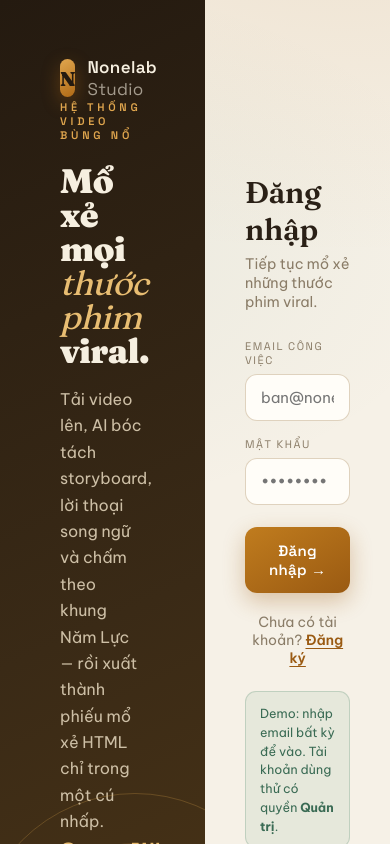
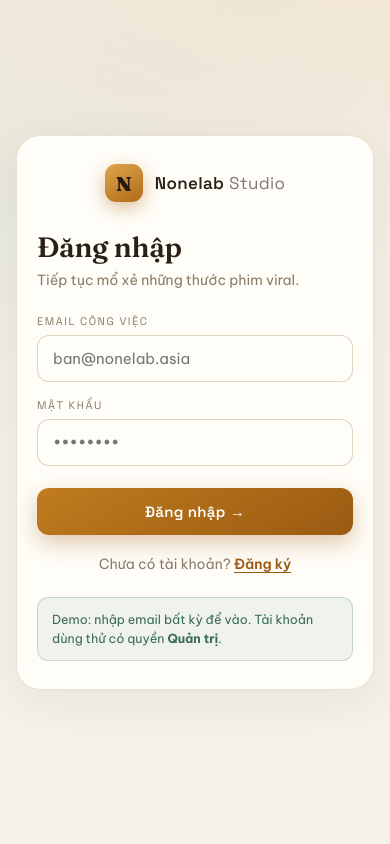
Before and after one commit to poke08888/videoana, a React (Vite) app: page / in a window 390 px wide. Shown: the top 844 px of the page. Built offline with nearby package versions, Linux system fonts and the light colour scheme.

Commit message:
style: style login/signup form as a premium card and optimize for mobile screens

```diff
--- a/src/App.tsx
+++ b/src/App.tsx
@@ -372,8 +372,9 @@ export default function App() {
   if (isAuth) {
     return (
       <div style={c("min-height:100vh;background:radial-gradient(1100px 560px at 88% -8%,rgba(176,106,22,.10),transparent 60%),radial-gradient(820px 460px at -4% 24%,rgba(60,122,94,.07),transparent 60%),#f6f1e7;color:#2a2016")}>
-        <div className="ns-fade" style={c("min-height:100vh;display:grid;grid-template-columns:1.05fr .95fr")}>
+        <div className="ns-fade" style={c(`min-height:100vh;display:grid;grid-template-columns:${isMobile ? "1fr" : "1.05fr .95fr"}`)}>
           {/* brand panel */}
+          {!isMobile && (
             <div style={c("position:relative;overflow:hidden;background:linear-gradient(155deg,#241a10,#3a2a16 60%,#4a3416);color:#f6efe0;padding:56px 60px;display:flex;flex-direction:column;justify-content:space-between")}>
               <div style={c("display:flex;align-items:center;gap:12px")}>
                 <div style={c("width:38px;height:38px;border-radius:11px;background:linear-gradient(150deg,#e0a64e,#b06a16);display:grid;place-items:center;font-family:'Fraunces',serif;font-weight:900;color:#241a10;font-size:20px;box-shadow:0 6px 18px rgba(176,106,22,.4)")}>N</div>
@@ -392,11 +393,18 @@ export default function App() {
               <div style={c("position:absolute;right:-90px;bottom:-90px;width:320px;height:320px;border-radius:50%;border:1px solid rgba(224,166,78,.25)")} />
               <div style={c("position:absolute;right:-40px;bottom:-40px;width:220px;height:220px;border-radius:50%;border:1px solid rgba(224,166,78,.18)")} />
             </div>
+          )}
           {/* form panel */}
-          <div style={c("display:flex;align-items:center;justify-content:center;padding:40px")}>
-            <div className="ns-pop" style={c("width:100%;max-width:380px")}>
-              <div style={c("font-family:'Fraunces',serif;font-size:30px;font-weight:600;letter-spacing:-.01em;margin-bottom:6px")}>{isSignup ? "Tạo tài khoản" : "Đăng nhập"}</div>
-              <p style={c("color:#8a7c67;font-size:14.5px;margin:0 0 28px")}>{isSignup ? "Bắt đầu phân tích video chỉ trong vài phút." : "Tiếp tục mổ xẻ những thước phim viral."}</p>
+          <div style={c(`display:flex;align-items:center;justify-content:center;padding:${isMobile ? "20px 16px 40px" : "40px"}`)}>
+            <div className="ns-pop" style={c(`width:100%;max-width:400px;background:#fffdf8;border:1px solid rgba(140,96,40,0.18);border-radius:24px;padding:${isMobile ? "28px 20px" : "36px 32px"};box-shadow:0 12px 40px rgba(36,26,16,0.06)`)}>
+              {isMobile && (
+                <div style={c("display:flex;align-items:center;gap:12px;margin-bottom:28px;justify-content:center")}>
+                  <div style={c("width:38px;height:38px;border-radius:11px;background:linear-gradient(150deg,#e0a64e,#b06a16);display:grid;place-items:center;font-family:'Fraunces',serif;font-weight:900;color:#241a10;font-size:20px;box-shadow:0 6px 18px rgba(176,106,22,.4)")}>N</div>
+                  <div style={c("font-family:'Space Grotesk',sans-serif;font-weight:600;letter-spacing:.02em;font-size:17px")}>Nonelab <span style={c("opacity:.6;font-weight:400")}>Studio</span></div>
+                </div>
+              )}
+              <div style={c("font-family:'Fraunces',serif;font-size:28px;font-weight:600;letter-spacing:-.01em;margin-bottom:6px")}>{isSignup ? "Tạo tài khoản" : "Đăng nhập"}</div>
+              <p style={c("color:#8a7c67;font-size:14px;margin:0 0 24px;line-height:1.45")}>{isSignup ? "Bắt đầu phân tích video chỉ trong vài phút." : "Tiếp tục mổ xẻ những thước phim viral."}</p>
 
               {isSignup && (
                 <>
```
Lines whose indentation alone changed are shown as unchanged.
